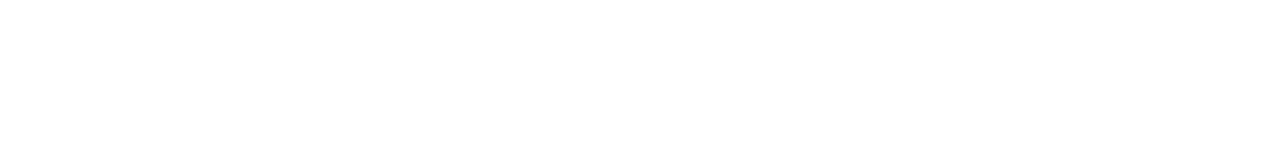
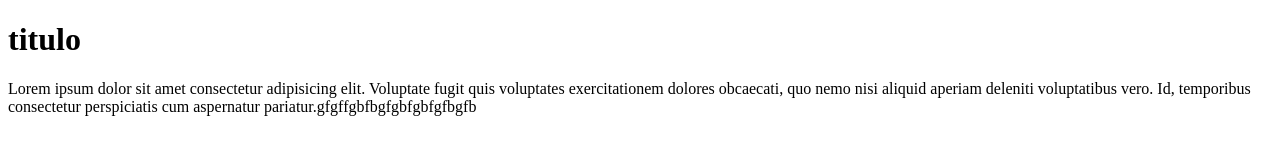
Before and after one commit to rocio178/netlify, a plain HTML site: page index.html in a window 1280 px wide. Drawn offline with Linux system fonts and the light colour scheme.

Commit message:
segundo commit

```diff
--- a/index.html
+++ b/index.html
@@ -7,7 +7,8 @@
     <title>Netlify</title>
 </head>
 <body>
-
+    <h1>titulo</h1>
+  <p> Lorem ipsum dolor sit amet consectetur adipisicing elit. Voluptate fugit quis voluptates exercitationem dolores obcaecati, quo nemo nisi aliquid aperiam deleniti voluptatibus vero. Id, temporibus consectetur perspiciatis cum aspernatur pariatur.gfgffgbfbgfgbfgbfgfbgfb</p>
 
 </body>
 </html>
```
